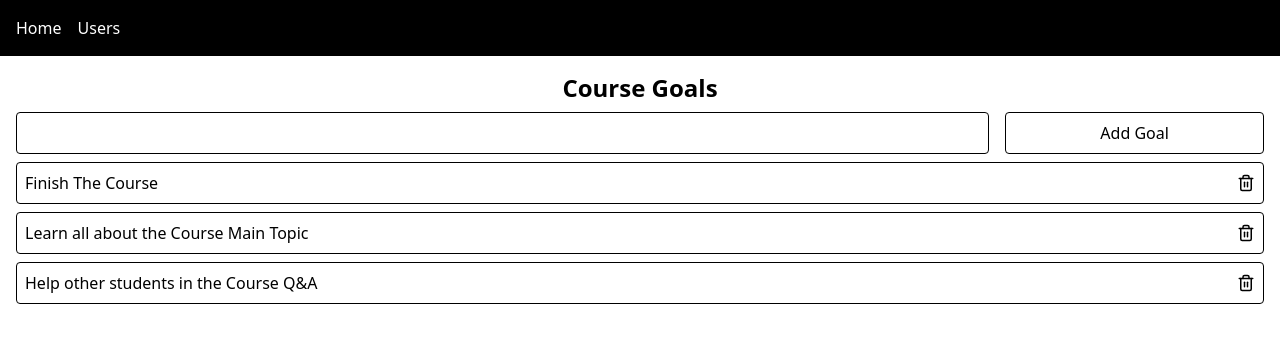
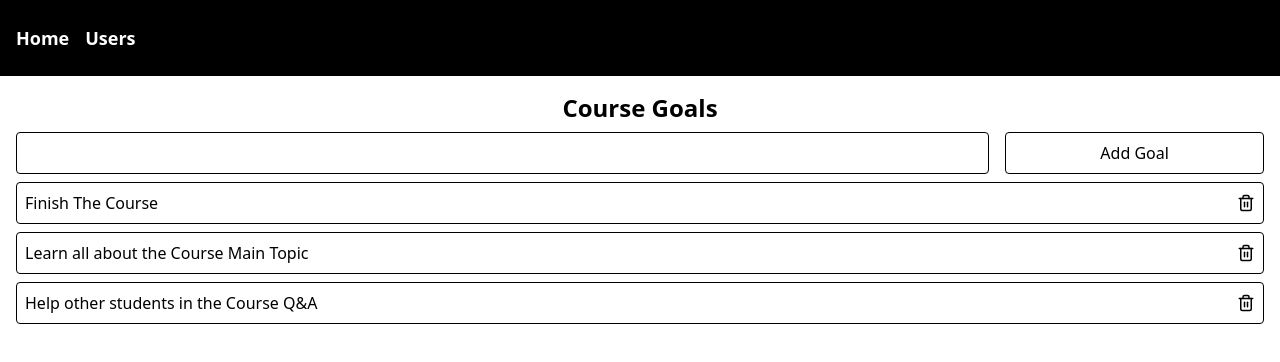
Before and after one commit to Earlssu/MERN_FS_Project, a React (Vite) app in the folder apps/client/: page / in a window 1280 px wide. Shown: the top 362 px of the page. Built offline with nearby package versions, Linux system fonts and the light colour scheme.

Commit message:
[Style]Minor styling for a MainHeaderLink.tsx

```diff
--- a/apps/client/src/shared/components/MainHeader.tsx
+++ b/apps/client/src/shared/components/MainHeader.tsx
@@ -2,7 +2,7 @@ import MainHeaderLink from '@/shared/components/MainHeaderLink.tsx';
 
 const MainHeader = () => {
   return (
-    <header className={'bg-black text-white p-4'}>
+    <header className={'bg-black text-white py-6 px-4'}>
       <ul className={'flex gap-4'}>
         <MainHeaderLink to={'/'} content={'Home'} />
         <MainHeaderLink to={'/users'} content={'Users'} />
--- a/apps/client/src/shared/components/MainHeaderLink.tsx
+++ b/apps/client/src/shared/components/MainHeaderLink.tsx
@@ -5,7 +5,7 @@ interface MainHeaderLinkProps {
 
 const MainHeaderLink: React.FC<MainHeaderLinkProps> = ({ to, content }) => {
   return (
-    <li>
+    <li className={'font-bold text-lg hover:text-amber-400'}>
       <a href={to}>{content ? content : 'Link Empty'}</a>
     </li>
   );
```
